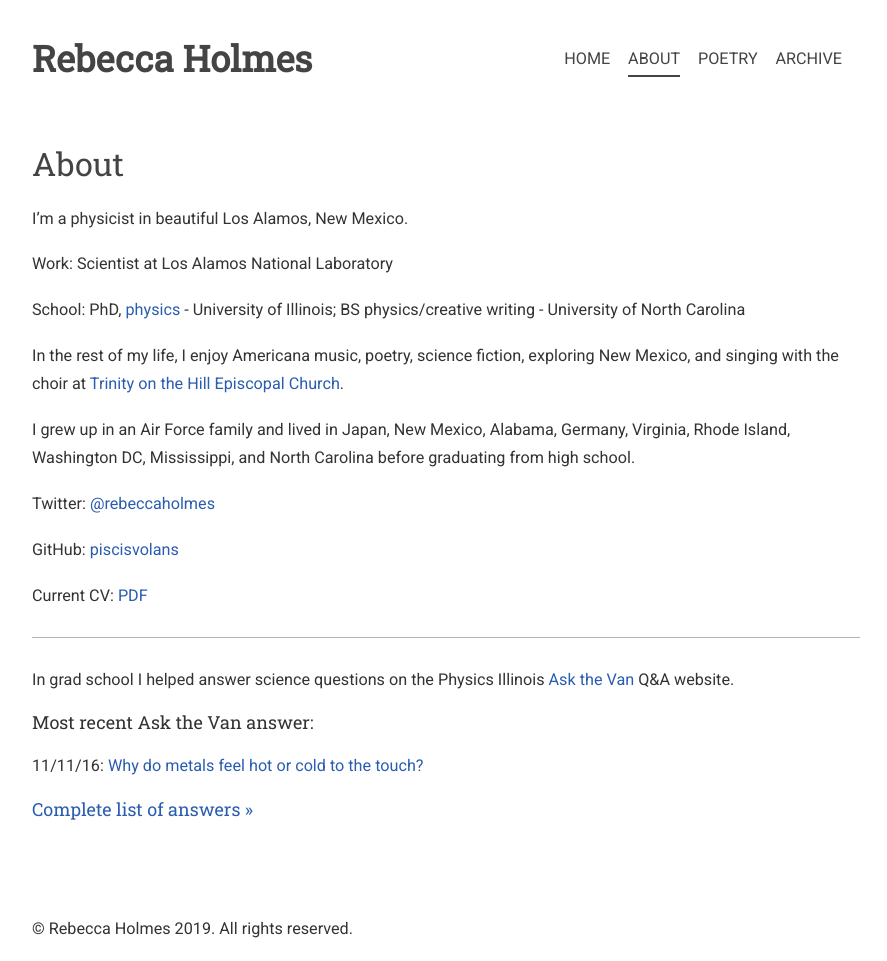
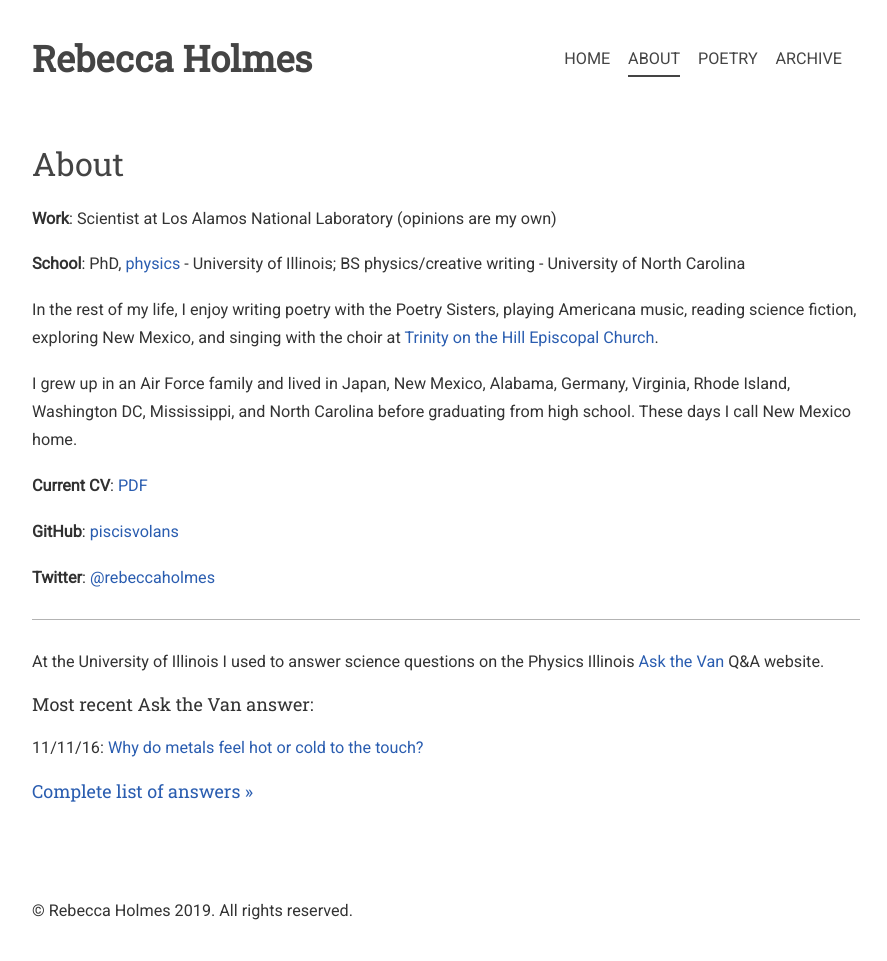
Before and after one commit to piscisvolans/piscisvolans.github.io, a Jekyll site: the page built from about.md, in a window 1280 px wide. Shown: the whole page, without its empty margins (194-1081 px from the left). Built offline with Jekyll 4.4.1, drawn with Linux system fonts in a browser that asks for light colours; nearby versions of some CDN libraries; some web fonts are replaced; comment, search, counter and statistics services are not loaded.

Commit message:
Update about.md

```diff
--- a/about.md
+++ b/about.md
@@ -3,25 +3,23 @@ layout: page
 title: "About"
 ---
 
-I'm a physicist in beautiful Los Alamos, New Mexico.
+**Work**: Scientist at Los Alamos National Laboratory (opinions are my own)
 
-Work: Scientist at Los Alamos National Laboratory
+**School**: PhD, [physics](http://research.physics.illinois.edu/QI/Photonics/) - University of Illinois; BS physics/creative writing - University of North Carolina
 
-School: PhD, [physics](http://research.physics.illinois.edu/QI/Photonics/) - University of Illinois; BS physics/creative writing - University of North Carolina
+In the rest of my life, I enjoy writing poetry with the Poetry Sisters, playing Americana music, reading science fiction, exploring New Mexico, and singing with the choir at [Trinity on the Hill Episcopal Church](http://latoth.org/).
 
-In the rest of my life, I enjoy Americana music, poetry, science fiction, exploring New Mexico, and singing with the choir at [Trinity on the Hill Episcopal Church](http://latoth.org/).
+I grew up in an Air Force family and lived in Japan, New Mexico, Alabama, Germany, Virginia, Rhode Island, Washington DC, Mississippi, and North Carolina before graduating from high school. These days I call New Mexico home.
 
-I grew up in an Air Force family and lived in Japan, New Mexico, Alabama, Germany, Virginia, Rhode Island, Washington DC, Mississippi, and North Carolina before graduating from high school.
+**Current CV**: <a href="{{ site.baseurl }}/public/pdf/cv_external_2019-10.pdf">PDF</a>
 
-Twitter: [@rebeccaholmes](https://twitter.com/rebeccaholmes)
+**GitHub**: [piscisvolans](https://github.com/piscisvolans)
 
-GitHub: [piscisvolans](https://github.com/piscisvolans)
-
-Current CV: <a href="{{ site.baseurl }}/public/pdf/cv_external_2019-10.pdf">PDF</a>
+**Twitter**: [@rebeccaholmes](https://twitter.com/rebeccaholmes)
 
 <hr>
 
-In grad school I helped answer science questions on the Physics Illinois [Ask the Van](http://van.physics.illinois.edu/qa/) Q&A website.
+At the University of Illinois I used to answer science questions on the Physics Illinois [Ask the Van](http://van.physics.illinois.edu/qa/) Q&A website.
 
 ### Most recent Ask the Van answer:
 
```
